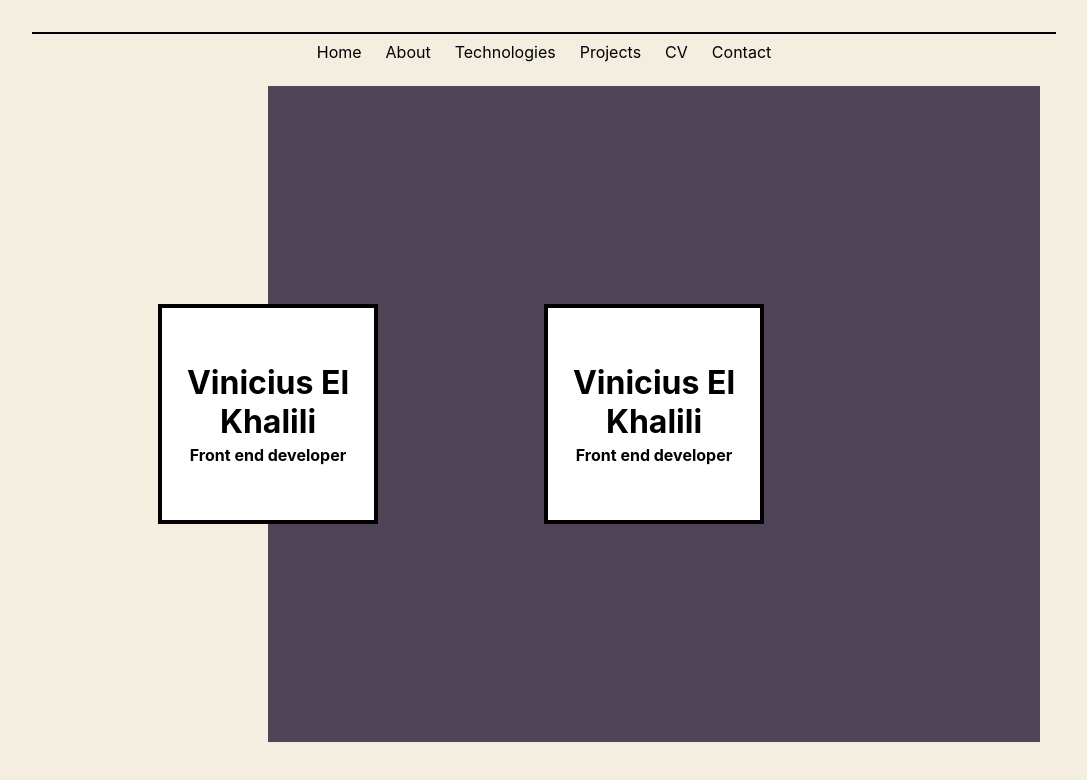
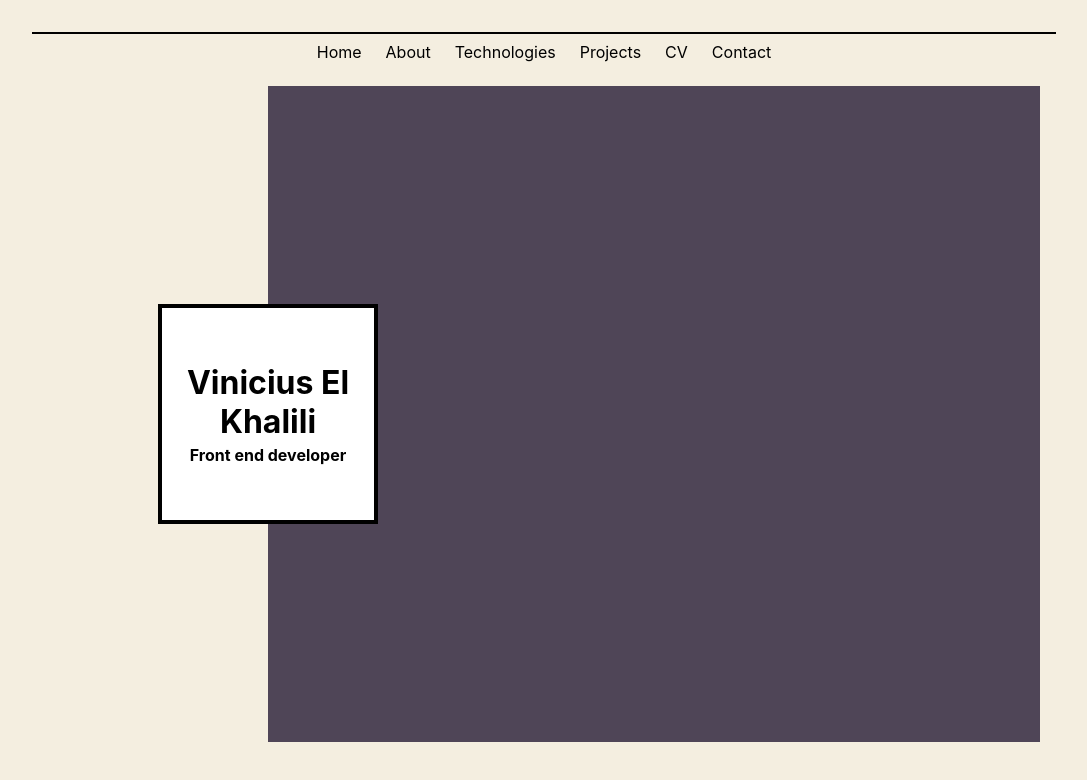
Before and after one commit to vinicius-el-khalili/azalea-two, a Next.js app: page / in a window 1280 px wide. Shown: the top 780 px of the page, without its empty margins (96-1183 px from the left). Built offline with nearby package versions, Linux system fonts and the light colour scheme.

Commit message:
delete testing cube at layout

```diff
--- a/components/frameLayout/frameLayout.js
+++ b/components/frameLayout/frameLayout.js
@@ -27,7 +27,6 @@ const FrameLayout = ({children}) => {
                 className={style.childrenContainer}
                 style={context.layoutStyleMap.childrenContainerStyle[context.state.page]}>
                     {children}
-                    <Cube/>
                 </div>
             </div>
 
```
